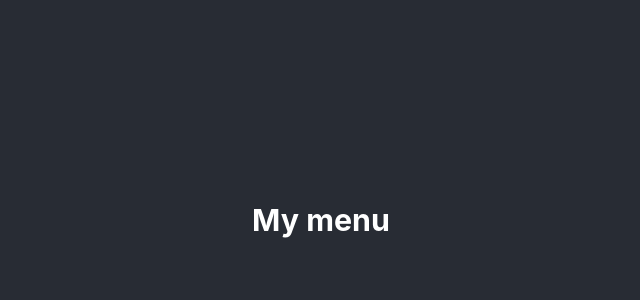
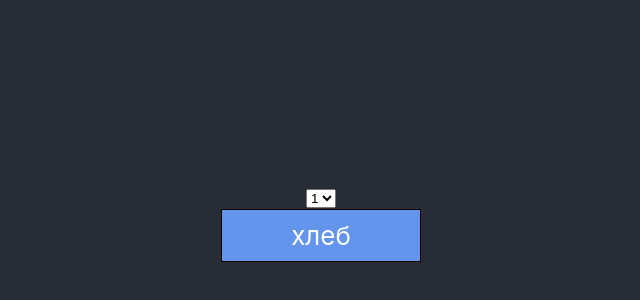
Before and after one commit to dasiklasik/ts-project, a React (Create React App) app: page / in a window 1280 px wide. Shown: the part 180-480 px from the top of the page, without its empty margins (319-959 px from the left). Built offline with nearby package versions, Linux system fonts and the light colour scheme.

Commit message:
do custom select

```diff
--- a/src/components/App.tsx
+++ b/src/components/App.tsx
@@ -6,6 +6,7 @@ import OnOff from './onOff'
 import {UncontrolledAccordion} from "./UncontrolledAccordion";
 import {UncontrolledRating} from "./UncontrolledRating";
 import {UncontrolledOnOff} from "./UncontrolledOnOff";
+import {Select} from "./Select/Select";
 
 // type ratingValueType = {
 //     ratingValue: 0 | 1 | 2 | 3 | 4| 5
@@ -20,23 +21,57 @@ function App() {
     console.log('App rendering');
 
     const onItemClick = (id: string) => {
-        alert('Item ' + id +' was clicked!')
+        alert('Item ' + id + ' was clicked!')
     }
 
-    const [ratingValue, setRatingValue] = useState<0 | 1 | 2 | 3 | 4| 5>(0)
+    const [ratingValue, setRatingValue] = useState<0 | 1 | 2 | 3 | 4 | 5>(0)
     const [accordionOpen, setAccordionOpen] = useState<boolean>(false)
     let [on, setOn] = useState(false);
 
 
+    let initialItems = [
+        {title: 'хлеб', id: '1'},
+        {title: 'молоко', id: '2'},
+        {title: 'дрожжи', id: '3'},
+        {title: 'молочная сыворотка', id: '4'},
+        {title: 'курица', id: '5'},
+    ]
 
-    const items: Array<itemType> = [
-        {title: '1', id: '1'},
-        {title: '2', id: '2'},
-        {title: '3', id: '3'}
-    ]
+    const [items, setItems] = useState<Array<itemType>>(initialItems)
+
+    const sortItems = (value: string) => {
+        if (value === '') {
+            setItems(initialItems)
+        } else {
+            setItems(initialItems.filter(i => i.title.includes(value)))
+
+        }
+
+    }
+
+    const [value, setValue] = useState(items[0])
+
+
+    const changeSelectValue = (item: itemType) => {
+        setValue(item)
+        setOn(false)
+        setItems(initialItems)
+    }
+
 
     return (
         <div>
+            <select name="" id="">
+                <option>1</option>
+                <option>2</option>
+            </select>
+            <Select value={value}
+                    onSelectChange={setValue}
+                    items={items}
+                    sortItems={sortItems}
+                    on={on}
+                    setOn={setOn}
+                    changeSelectValue={changeSelectValue}/>
             {/*<UncontrolledOnOff onChange={setOn}/>*/}
             {/*<div>{on.toString()}</div>*/}
             {/*<UncontrolledAccordion title={'Menu'} />*/}
@@ -45,11 +80,11 @@ function App() {
             {/*<PageTitle title={'This is App component.'} />*/}
             {/*Article 1*/}
 
-        <Accordion title={'My menu'}
-                   open={accordionOpen}
-                   onClick={setAccordionOpen}
-                   itemArray={items}
-        onItemClick={onItemClick}/>
+            {/*<Accordion title={'My menu'}*/}
+            {/*           open={accordionOpen}*/}
+            {/*           onClick={setAccordionOpen}*/}
+            {/*           itemArray={items}*/}
+            {/*onItemClick={onItemClick}/>*/}
             {/*Article 2*/}
             {/*<Accordion title={'Users'} collapsed={true}/>*/}
             {/*<Rating value={3}/>*/}
--- /dev/null
+++ b/src/components/Select/Select.module.css
@@ -0,0 +1,59 @@
+* {
+    box-sizing: border-box;
+}
+
+.main {
+    width: 100%;
+    padding: 10px 0;
+    border: 1px solid black;
+    cursor: pointer;
+    position: relative;
+}
+
+.wrapper {
+    position: relative;
+    width: 100%;
+}
+
+.list {
+    position: absolute;
+    bottom: -20px;
+    right: 0;
+    left: 0;
+    background: rgba(205,205,205,1);
+    border-radius: 20px;
+}
+
+.list li {
+    list-style-type: none;
+    padding-left: 0;
+}
+
+.list li:hover {
+    background: dodgerblue;
+    cursor: pointer;
+}
+
+.list ul {
+    padding-left: 0;
+}
+
+.select {
+    width: 200px;
+    background: cornflowerblue;
+    display: flex;
+    flex-direction: column;
+    align-items: center;
+    justify-content: flex-start;
+    box-sizing: border-box;
+    position: relative;
+}
+
+.list li.inputSelect input {
+    width: 90%;
+}
+
+.list li.inputSelect:hover {
+    cursor: default;
+    background: transparent;
+}
--- /dev/null
+++ b/src/components/Select/Select.tsx
@@ -0,0 +1,67 @@
+import React, {ChangeEvent, useState} from "react";
+import {itemType} from "../App";
+import s from './Select.module.css'
+
+type selectPropsType = {
+    value: itemType
+    changeSelectValue: (item: itemType) => void
+    onSelectChange: (item: itemType) => void
+    items: itemType[]
+    sortItems: (value: string) => void
+    on: boolean
+    setOn: (on: boolean) => void
+}
+
+export const Select = (props: selectPropsType) => {
+
+
+    const onClickHandler = () => {
+        props.setOn(!props.on)
+    }
+
+    return (
+        <div className={s.select}>
+            <div onClick={onClickHandler} className={s.main}>{props.value.title}</div>
+            <div className={s.wrapper}>
+                {props.on ? <SelectBody
+                    sortItems={props.sortItems}
+                    items={props.items}
+                    changeSelectValue={props.changeSelectValue} setOn={props.setOn}/> : null}
+            </div>
+        </div>
+    )
+}
+
+type selectBodyPropsType = {
+    sortItems: (value: string) => void
+    items: itemType[]
+    changeSelectValue: (item: itemType) => void
+    setOn: (on: boolean) => void
+}
+
+const SelectBody = (props: selectBodyPropsType) => {
+    const [inputValue, setInputValue] = useState('')
+    const changeInputValue = (e: ChangeEvent<HTMLInputElement>) => {
+        debugger
+        let val = e.currentTarget.value
+        setInputValue(val)
+        props.sortItems(val)
+    }
+
+    const onClickHandler = (item: itemType) => {
+    props.changeSelectValue(item)
+    }
+
+    return (
+        <div className={s.list}>
+            <ul>
+                <li className={s.inputSelect}><input value={inputValue} onChange={changeInputValue}/></li>
+
+                    {
+                        props.items
+                            .map(t => <li onClick={() => onClickHandler(t)} key={t.id}>{t.title}</li>)
+                    }
+            </ul>
+        </div>
+    )
+}
```
Lines whose indentation alone changed are shown as unchanged.
